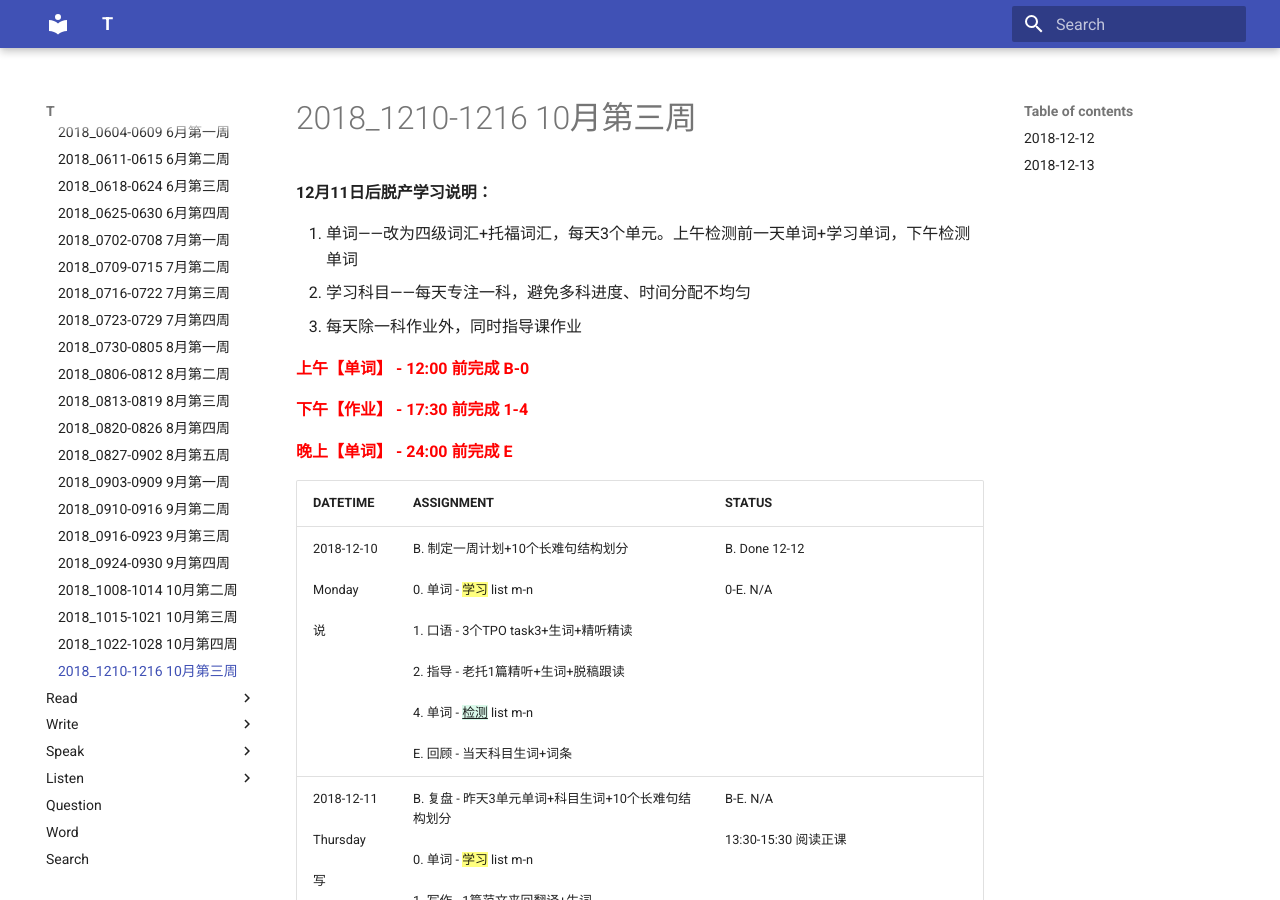
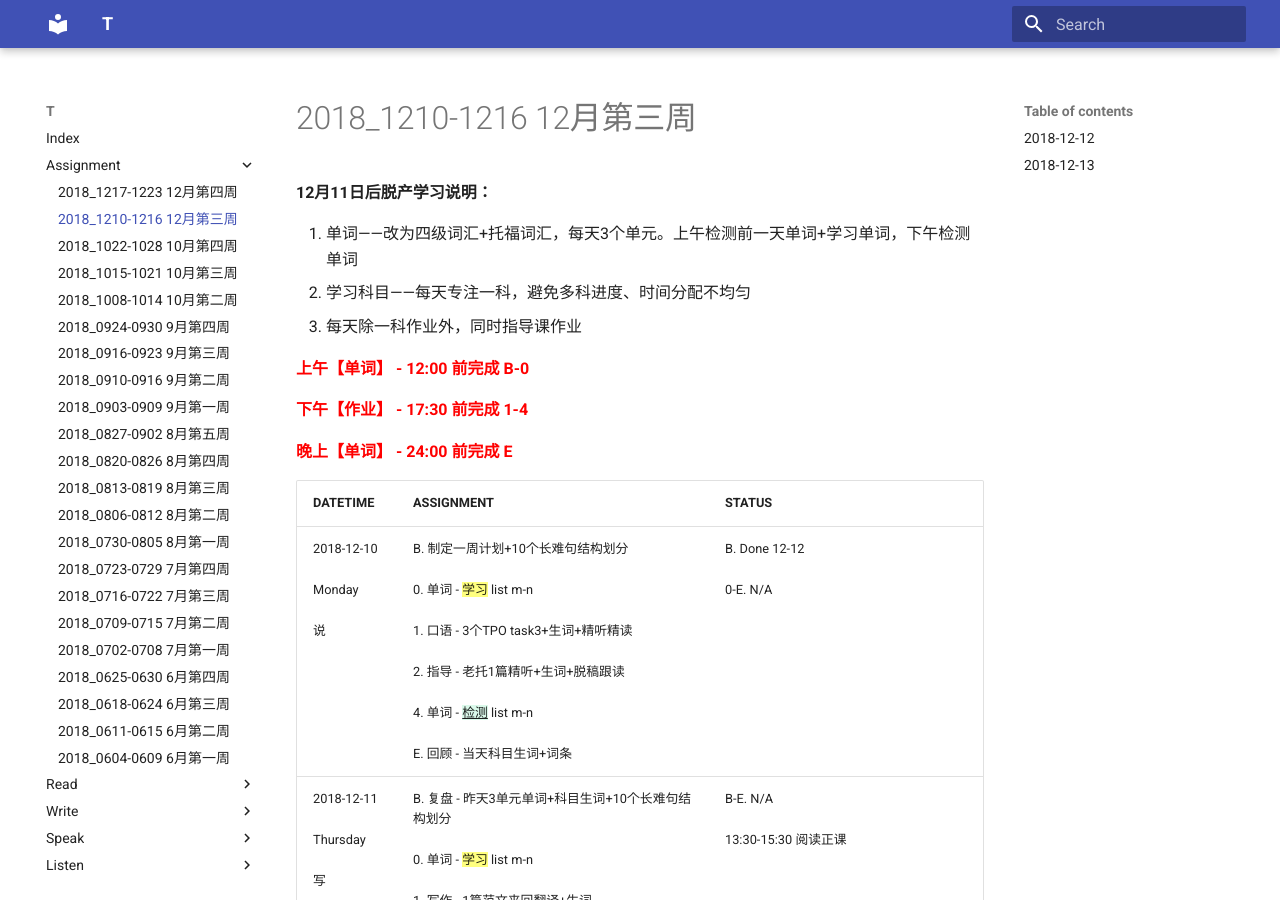
Before and after one commit to katyushaQ/t, an MkDocs documentation site: the page built from docs/assignment/2018-1210-1216.md, in a window 1280 px wide and 900 px high. Built offline with MkDocs 1.6.1 and Material for MkDocs 9.7.7, drawn with Linux system fonts in a browser that asks for light colours; old or Windows-style settings are respelled for this version of MkDocs.

Commit message:
2018-1210-1216.md 20181216, mkdocs.yml 添加2018-1217-1223.md, tutoring 添加指导课目录

```diff
--- a/docs/assignment/2018-1210-1216.md
+++ b/docs/assignment/2018-1210-1216.md
@@ -17,8 +17,8 @@
 2018-12-12 <br><br> Wednesday <br><br>读 | B. 复盘 - 昨天3单元单词+科目生词+10个长难句结构划分<br><br>0. 单词 - ==学习== list m-n<br><br>1. 阅读 - 3篇TPO+生词<br><br>2. 阅读 - 3篇TPO错题反思+精读<br><br>3. 单词 - {++检测++} list m-n<br><br>E. 回顾 - 当天科目生词+词条 | B-0. N/A 改为制定学习计划<br><br>0. N/A<br><br>1. Done 34-1，5，6，14错<br><br>2. N/A <br><br>3.  N/A<br><br>E. N/A
 2018-12-13 <br><br> Thursday <br><br>听 | B. 复盘 - 昨天3单元单词+科目生词+10个长难句结构划分<br><br>0. 单词 - ==学习== list m-n<br><br>1. 听力 - 基础2题精听+生词<br><br>2. 指导 - 老托1篇精听+生词+脱稿跟读 <br><br>3. 单词 - {++检测++} list m-n<br><br>E. 回顾 - 当天科目生词+词条 | B. N/A<br><br>0. N/A<br><br>1. N/A<br><br>2. Done 1-11/18<br><br>3. N/A<br><br>E. N/A
 2018-12-14 <br><br> Friday  <br><br>听读写说  | B. 复盘 - 一周12单元单词+科目生词<br><br>1. 听力 - 1篇TPO+生词<br><br> 2. 阅读 - 1篇TPO+生词<br><br>3. 写作 - 1篇范文+生词 <br><br>4. 口语 - 1个task3+生词<br><br>E. 回顾 - 当天科目生词+词条 | B. N/A 改指导 - 老托1篇精听+生词+脱稿跟读<br><br>0. N/A 改13:30指导课 12-18/18<br><br>1. N/A 改阅读 - 34-1精读划分文章结构+错题反思<br><br>2. N/A 改指导课<br><br>3. N/A 改指导课单词检测<br><br>E.
-2018-12-15 <br><br> Saturday <br><br>复习 | 复盘 - 一周12单元单词+科目生词 |
-2018-12-16 <br><br> Sunday <br><br>复习 | 复盘 - 一周12单元单词+科目生词 |
+2018-12-15 <br><br> Saturday <br><br>复习 | 复盘 - 一周12单元单词+科目生词 | N/A
+2018-12-16 <br><br> Sunday <br><br>复习 | 复盘 - 一周12单元单词+科目生词 | N/A
 
 
 ----
--- a/mkdocs.yml
+++ b/mkdocs.yml
@@ -9,27 +9,28 @@
 # - Course: course.md
 
 - Assignment:
+    - 2018_1217-1223 12月第四周: assignment/2018-1217-1223.md
+    - 2018_1210-1216 12月第三周: assignment/2018-1210-1216.md
+    - 2018_1022-1028 10月第四周: assignment/2018-1022-1028.md
+    - 2018_1015-1021 10月第三周: assignment/2018-1015-1021.md
+    - 2018_1008-1014 10月第二周: assignment/2018-1008-1014.md
+    - 2018_0924-0930 9月第四周: assignment/2018-0924-0930.md
+    - 2018_0916-0923 9月第三周: assignment/2018-0917-0923.md
+    - 2018_0910-0916 9月第二周: assignment/2018-0910-0916.md
+    - 2018_0903-0909 9月第一周: assignment/2018-0903-0909.md
+    - 2018_0827-0902 8月第五周: assignment/2018-0827-0902.md
+    - 2018_0820-0826 8月第四周: assignment/2018-0820-0826.md
+    - 2018_0813-0819 8月第三周: assignment/2018-0813-0819.md
+    - 2018_0806-0812 8月第二周: assignment/2018-0806-0812.md
+    - 2018_0730-0805 8月第一周: assignment/2018-0730-0805.md
+    - 2018_0723-0729 7月第四周: assignment/2018-0723-0729.md
+    - 2018_0716-0722 7月第三周: assignment/2018-0716-0722.md
+    - 2018_0709-0715 7月第二周: assignment/2018-0709-0715.md
+    - 2018_0702-0708 7月第一周: assignment/2018-0702-0708.md
+    - 2018_0625-0630 6月第四周: assignment/2018-0625-0630.md
+    - 2018_0618-0624 6月第三周: assignment/2018-0618-0624.md
+    - 2018_0611-0615 6月第二周: assignment/2018-0611-0615.md
     - 2018_0604-0609 6月第一周: assignment/2018-0604-0609.md
-    - 2018_0611-0615 6月第二周: assignment/2018-0611-0615.md
-    - 2018_0618-0624 6月第三周: assignment/2018-0618-0624.md
-    - 2018_0625-0630 6月第四周: assignment/2018-0625-0630.md
-    - 2018_0702-0708 7月第一周: assignment/2018-0702-0708.md
-    - 2018_0709-0715 7月第二周: assignment/2018-0709-0715.md
-    - 2018_0716-0722 7月第三周: assignment/2018-0716-0722.md
-    - 2018_0723-0729 7月第四周: assignment/2018-0723-0729.md
-    - 2018_0730-0805 8月第一周: assignment/2018-0730-0805.md
-    - 2018_0806-0812 8月第二周: assignment/2018-0806-0812.md
-    - 2018_0813-0819 8月第三周: assignment/2018-0813-0819.md
-    - 2018_0820-0826 8月第四周: assignment/2018-0820-0826.md
-    - 2018_0827-0902 8月第五周: assignment/2018-0827-0902.md
-    - 2018_0903-0909 9月第一周: assignment/2018-0903-0909.md
-    - 2018_0910-0916 9月第二周: assignment/2018-0910-0916.md
-    - 2018_0916-0923 9月第三周: assignment/2018-0917-0923.md
-    - 2018_0924-0930 9月第四周: assignment/2018-0924-0930.md
-    - 2018_1008-1014 10月第二周: assignment/2018-1008-1014.md
-    - 2018_1015-1021 10月第三周: assignment/2018-1015-1021.md
-    - 2018_1022-1028 10月第四周: assignment/2018-1022-1028.md
-    - 2018_1210-1216 10月第三周: assignment/2018-1210-1216.md
 
 - Read:
     - Policy: read/policy.md
@@ -71,6 +72,10 @@
 - Listen:
     - 老托: listen/old.md
     - Basics: listen/basics.md
+
+- Tutoring:
+    - 20181214: tutoring/20181214.md
+    - Old 93: tutoring/93-en-cn.md
 
 - Question: question.md
 
```
Also changed, not shown: docs/assignment/2018-1217-1223.md (added, +40 -0 lines), docs/tutoring/20181214.md (added, +71 -0 lines), docs/tutoring/93-en-cn.md (added, +33 -0 lines).
